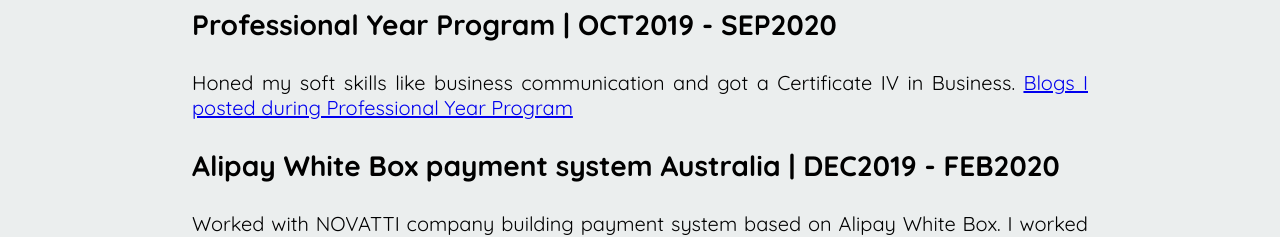
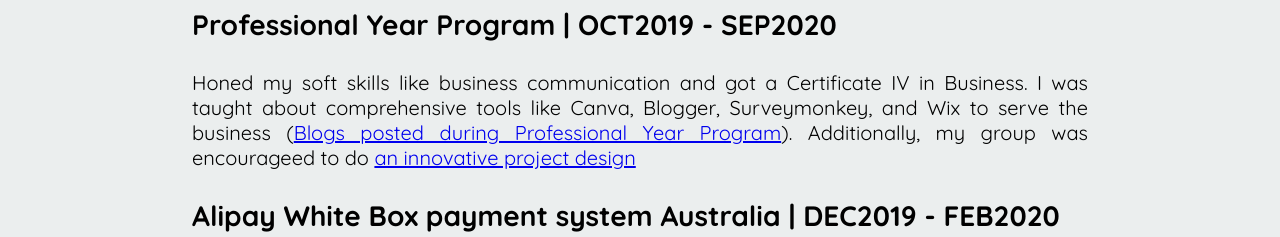
Before and after one commit to abc123yuanrui/PersonalWebsite, a Next.js app: page / in a window 1280 px wide. Shown: the part 1979-2216 px from the top of the page. Built offline with nearby package versions, Linux system fonts and the light colour scheme.

Commit message:
assessment for PY

```diff
--- a/pages/index.js
+++ b/pages/index.js
@@ -39,7 +39,9 @@
                 <div className = 'project'>
                 <h2 className="myH2">Projects</h2>
                 <p className='myT'>Professional Year Program | OCT2019 - SEP2020</p>
-                <p className="myP">Honed my soft skills like business communication and got a Certificate IV in Business. <a href='https://ruiyuan-navitas.blogspot.com/'>Blogs I posted during Professional Year Program</a></p>
+                <p className="myP">Honed my soft skills like business communication and got a Certificate IV in Business. I was taught about comprehensive tools like Canva, Blogger,
+                Surveymonkey, and Wix to serve the business (<a href='https://ruiyuan-navitas.blogspot.com/'>Blogs posted during Professional Year Program</a>). Additionally, my group
+                was encourageed to do <a href='https://123abcyuanrui.wixsite.com/marketstore'>an innovative project design</a></p>
                 <p className='myT'>Alipay White Box payment system Australia | DEC2019 - FEB2020</p>
                 <p className="myP">Worked with NOVATTI company building payment system based on Alipay White Box. I worked on front end development based on Ant Design, ReactJS, Graphql, mongoDB.
                 I also designed a pure backend server for multi url merchant QR code, which will redirect current user to different payment system based on where they scan the code (Inside Wechat, Alipay, or webbrowser).</p>
```
